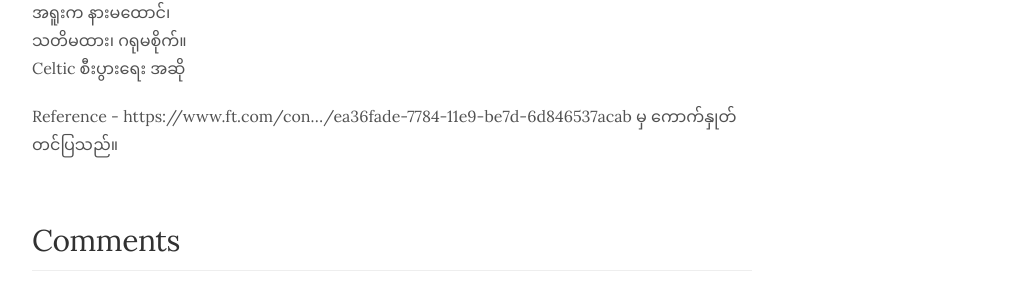
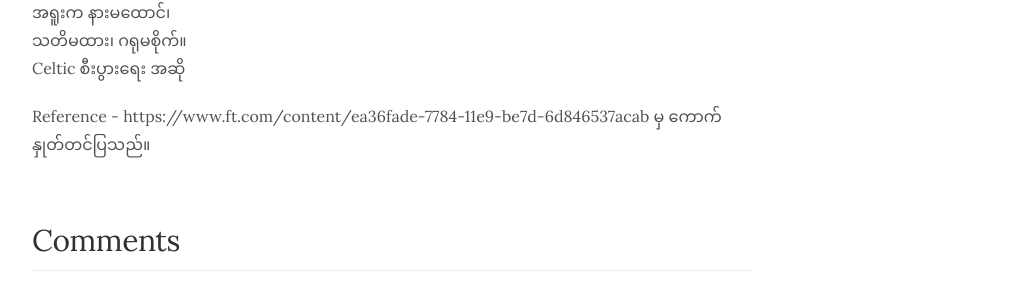
Before and after one commit to alexsnow348/alexsnow348.github.io, a Jekyll site: the page built from _posts/2019-05-17-3minutesglobalnews.md, in a window 1280 px wide and 900 px high, scrolled down 1105 px. Shown: the part 337-633 px from the top of the window, without its empty margins (248-1276 px from the left). Built offline with Jekyll 4.4.1, drawn with Linux system fonts in a browser that asks for light colours; nearby versions of some CDN libraries; comment, search, counter and statistics services are not loaded.

Commit message:
updated alt tag

```diff
--- a/_posts/2019-05-17-3minutesglobalnews.md
+++ b/_posts/2019-05-17-3minutesglobalnews.md
@@ -12,7 +12,7 @@
 US သည် တရုတ်နိုင်ငံ ၏ ဖုန်းနှင့် နည်းပညာ ဆိုင်ရာ ပစ္စည်း များကို အဓိက ထုတ်လုပ်နေသော Huawei (ကုမ္ပဏီအမည်) အား သူ နိုင်ငံအတွင်း  ပစ္စည်း ရောင်းချခွင့် ပိတ်ပင်း။
 <!-- more -->
 
-<img src="http://drive.google.com/uc?export=view&id=1EZwLYl1aDI5J8KCpdXJcNLPUn7IQQIay" alt="US delays tariff on EU cars">
+<img src="http://drive.google.com/uc?export=view&id=1EZwLYl1aDI5J8KCpdXJcNLPUn7IQQIay" alt="US vs Huawei">
 
 **၂။ ဘာကို ဆိုလိုချင်တာလဲ။**
 
@@ -42,4 +42,4 @@
 သတိမထား၊ ဂရုမစိုက်။<br />
 Celtic စီးပွားရေး အဆို
 
-Reference - https://www.ft.com/con…/ea36fade-7784-11e9-be7d-6d846537acab မှ ကောက်နှုတ်တင်ပြသည်။
+Reference - https://www.ft.com/content/ea36fade-7784-11e9-be7d-6d846537acab မှ ကောက်နှုတ်တင်ပြသည်။
```
